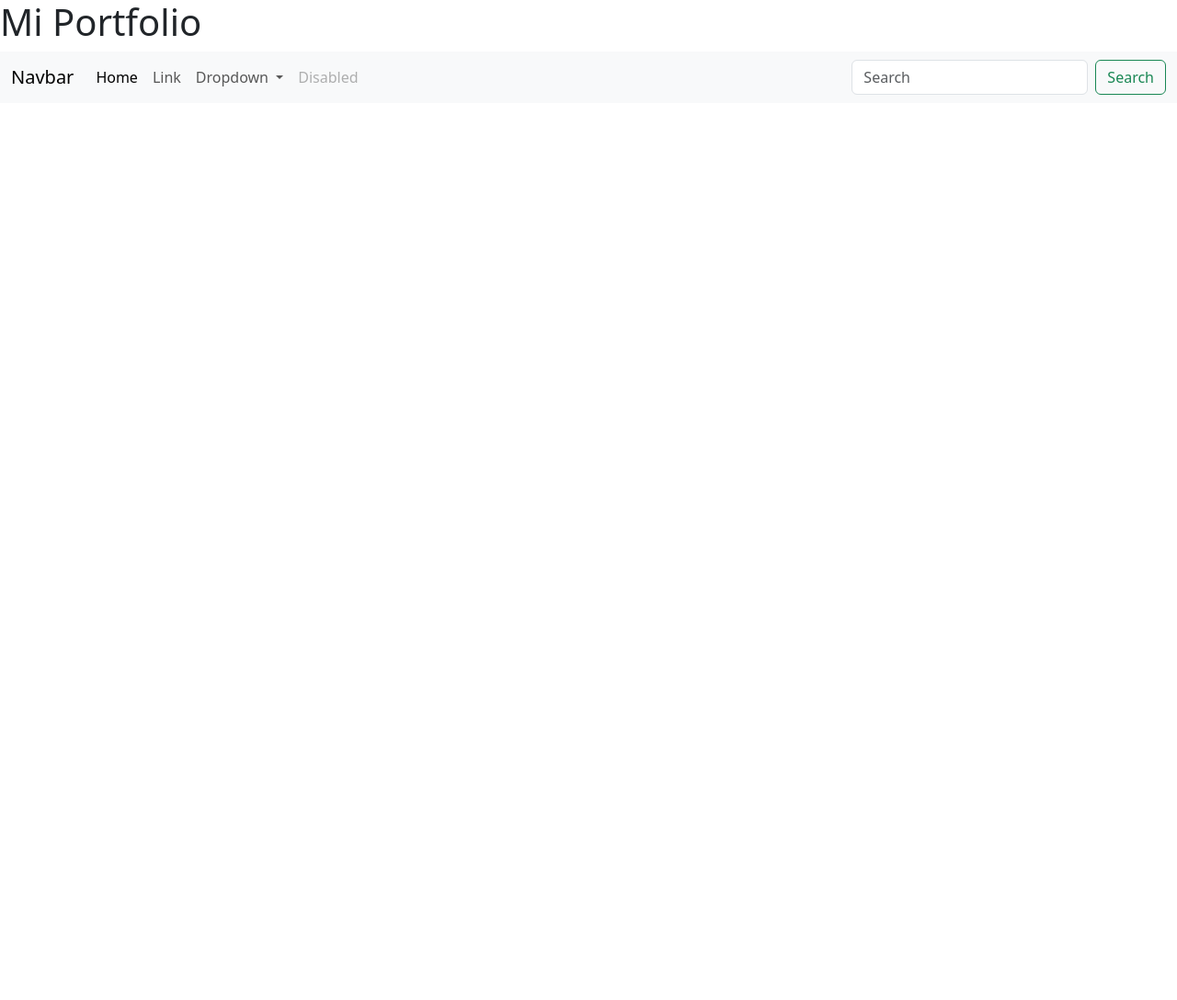
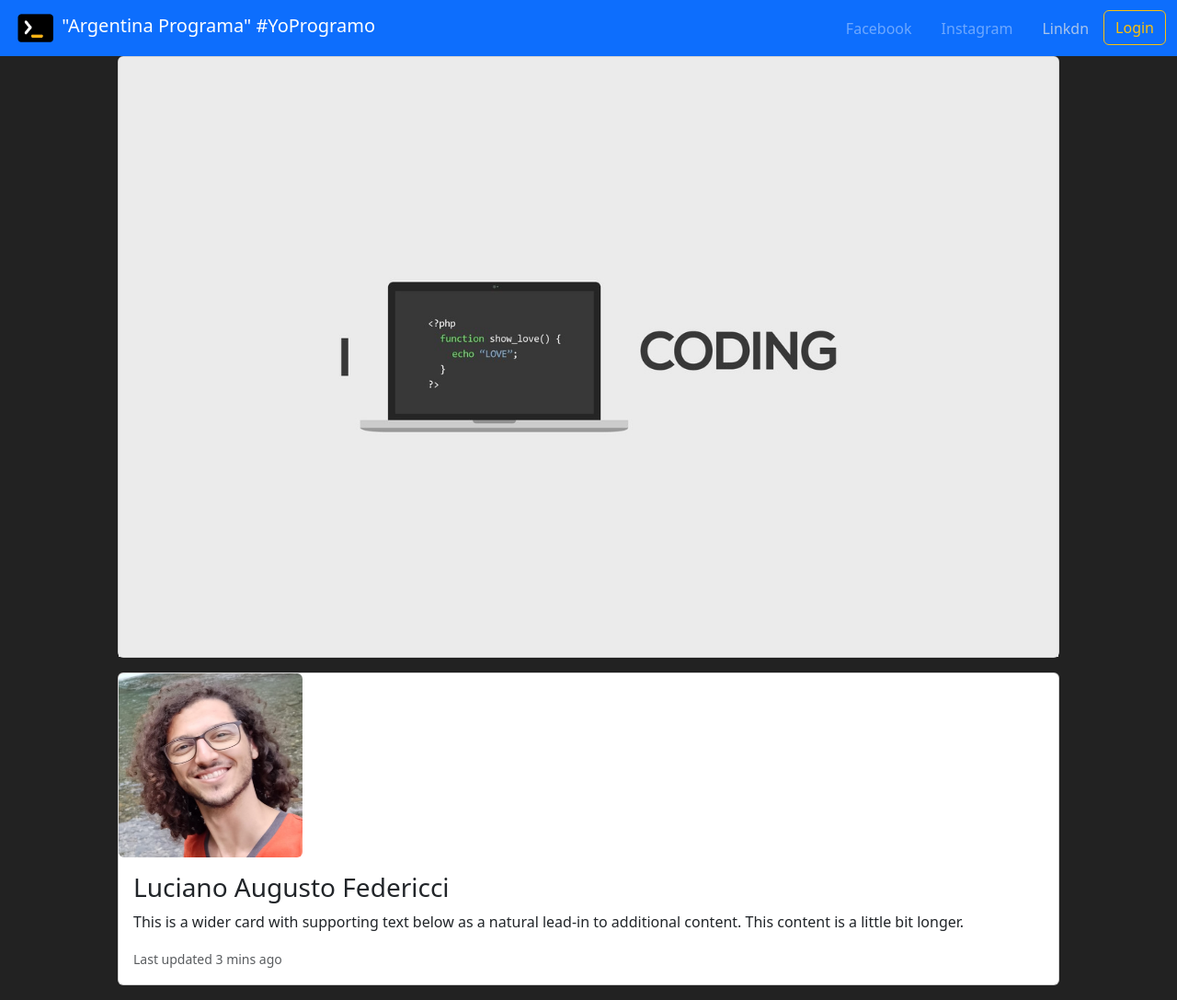
Before and after one commit to LuchoPrograma/Maqueta-Estatica, a plain HTML site: page index.html in a window 1280 px wide. Shown: the whole page at 92% size. Before the commit the page ends 800 px from the top, so only its background shows below. Drawn offline with nearby package versions, Linux system fonts and the light colour scheme.

Commit message:
Estructurando y estilizando con bootstrap.

```diff
--- a/index.html
+++ b/index.html
@@ -9,54 +9,53 @@
         integrity="sha384-GLhlTQ8iRABdZLl6O3oVMWSktQOp6b7In1Zl3/Jr59b6EGGoI1aFkw7cmDA6j6gD" crossorigin="anonymous">
 </head>
 
-<body>
-    <h1>Mi Portfolio</h1>
-    <nav class="navbar navbar-expand-lg bg-body-tertiary">
+<body style="background-color: rgb(34, 34, 34);">
+
+    <nav class="navbar bg-primary" data-bs-theme="dark">
         <div class="container-fluid">
-            <a class="navbar-brand" href="#">Navbar</a>
-            <button class="navbar-toggler" type="button" data-bs-toggle="collapse"
-                data-bs-target="#navbarSupportedContent" aria-controls="navbarSupportedContent" aria-expanded="false"
-                aria-label="Toggle navigation">
-                <span class="navbar-toggler-icon"></span>
-            </button>
-            <div class="collapse navbar-collapse" id="navbarSupportedContent">
-                <ul class="navbar-nav me-auto mb-2 mb-lg-0">
+            <a class="navbar-brand">
+                <img src="imágenes/arg-programa.png" alt="Logo" width="50" height="34"
+                    class="d-inline-block align-text-top">
+                "Argentina Programa" #YoProgramo</a>
+            <ul class="nav justify-content-end">
                 <li class="nav-item">
-                        <a class="nav-link active" aria-current="page" href="#">Home</a>
+                    <a class="nav-link active" aria-current="page" href="#">Facebook</a>
                 </li>
                 <li class="nav-item">
-                        <a class="nav-link" href="#">Link</a>
-                    </li>
-                    <li class="nav-item dropdown">
-                        <a class="nav-link dropdown-toggle" href="#" role="button" data-bs-toggle="dropdown"
-                            aria-expanded="false">
-                            Dropdown
-                        </a>
-                        <ul class="dropdown-menu">
-                            <li><a class="dropdown-item" href="#">Action</a></li>
-                            <li><a class="dropdown-item" href="#">Another action</a></li>
-                            <li>
-                                <hr class="dropdown-divider">
-                            </li>
-                            <li><a class="dropdown-item" href="#">Something else here</a></li>
-                        </ul>
+                    <a class="nav-link" href="#">Instagram</a>
                 </li>
                 <li class="nav-item">
-                        <a class="nav-link disabled">Disabled</a>
+                    <a class="nav-link disabled">Linkdn</a>
+                </li>
+                <li>
+                    <form class="d-flex">
+                        <button type="button" class="btn btn-outline-warning">Login</button>
+                    </form>
                 </li>
             </ul>
-                <form class="d-flex" role="search">
-                    <input class="form-control me-2" type="search" placeholder="Search" aria-label="Search">
-                    <button class="btn btn-outline-success" type="submit">Search</button>
-                </form>
+        </div>
+    </nav>
+    <main style="width: 80%;" class="mx-auto">
+
+        <div class="card mb-3" id="banner">
+            <img src="imágenes/banner.png" class="card-img-top" alt="banner">
+        </div>
+
+        <div class="card mb-3" id="acerca-de">
+            <img style="width: 200px; height: 200px;" src="imágenes/profile-picture.jpg" class="rounded"
+                alt="profile-picture">
+            <div class="card-body">
+                <h3 class="card-title">Luciano Augusto Federicci</h5>
+                    <p class="card-text">This is a wider card with supporting text below as a natural lead-in to
+                        additional content. This content is a little bit longer.</p>
+                    <p class="card-text"><small class="text-muted">Last updated 3 mins ago</small></p>
             </div>
         </div>
-    </nav>
-
+    </main>
 
     <script src="https://cdn.jsdelivr.net/npm/bootstrap@5.3.0-alpha1/dist/js/bootstrap.bundle.min.js"
-        integrity="sha384-w76AqPfDkMBDXo30jS1Sgez6pr3x5MlQ1ZAGC+nuZB+EYdgRZgiwxhTBTkF7CXvN"
-        crossorigin="anonymous"></script>
+        integrity="sha384-w76AqPfDkMBDXo30jS1Sgez6pr3x5MlQ1ZAGC+nuZB+EYdgRZgiwxhTBTkF7CXvN" crossorigin="anonymous">
+        </script>
 </body>
 
 </html>
```
Also changed, not shown: imágenes/arg-programa.png (added), imágenes/banner.png (added), imágenes/profile-picture.jpg (added). Lines whose indentation alone changed are shown as unchanged.
